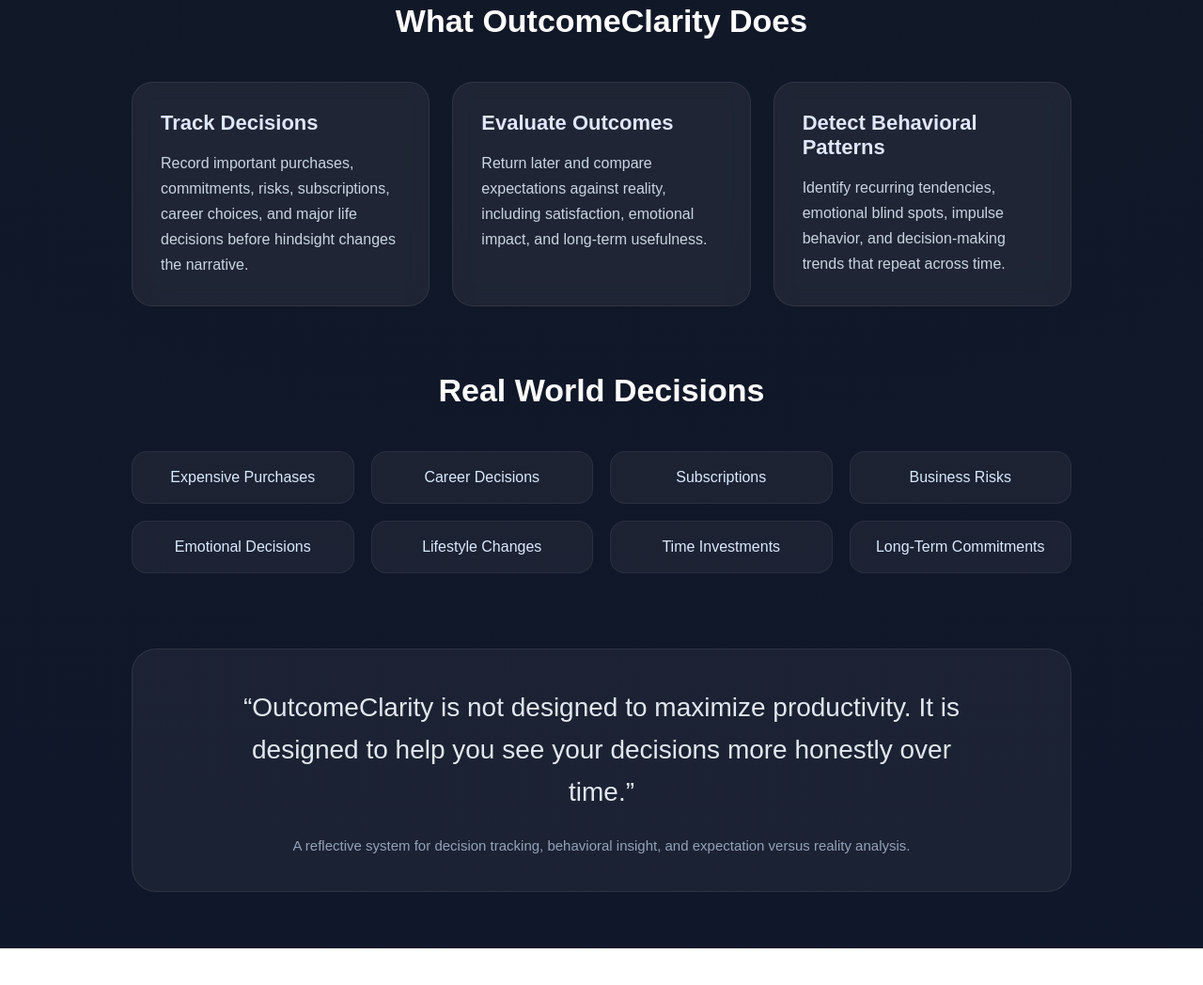
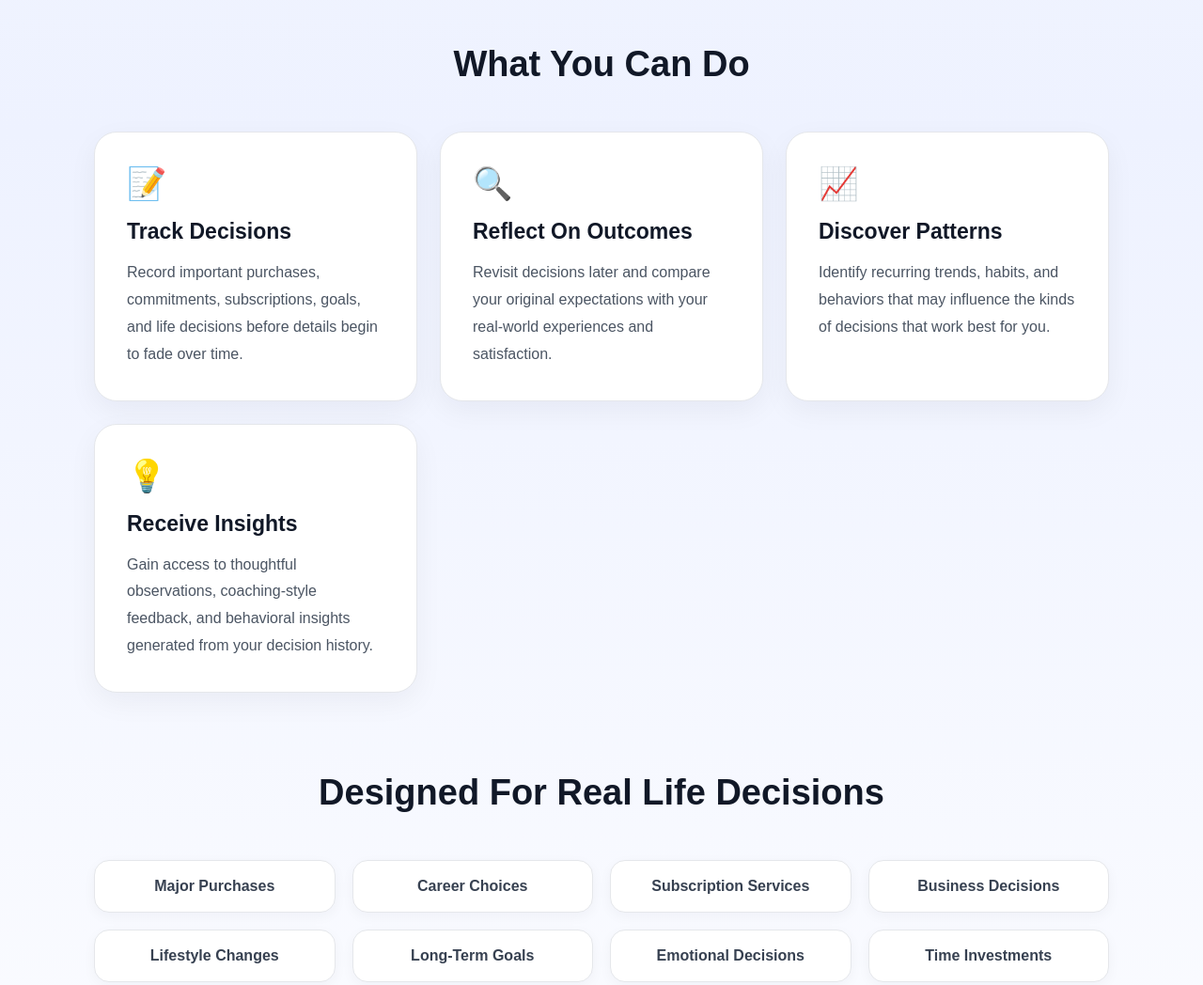
Before and after one commit to fredd248-ship-it/ads-backend-clean, a website: page public/onboard.html in a window 1280 px wide. Shown: the part 1000-2048 px from the top of the page at 94% size. Before the commit the page ends 2009 px from the top, so only its background shows below. Drawn offline with Linux system fonts and the light colour scheme.

Commit message:
Improve onboarding landing page design and messaging

````diff
--- a/public/onboard.html
+++ b/public/onboard.html
@@ -1,3 +1,4 @@
+```html
 <!DOCTYPE html>
 <html lang="en">
 <head>
@@ -17,59 +18,68 @@
 body {
   font-family: Arial, sans-serif;
   background:
-    radial-gradient(circle at top, #312e81 0%, #111827 45%, #0f172a 100%);
-  color: white;
+    linear-gradient(to bottom,
+      #f7f9fc 0%,
+      #eef2ff 45%,
+      #ffffff 100%);
+  color: #1f2937;
   min-height: 100vh;
   overflow-x: hidden;
 }
 
 .page-wrapper {
   width: 100%;
-  padding: 60px 20px;
+  padding: 60px 20px 80px;
   display: flex;
   justify-content: center;
 }
 
 .container {
   width: 100%;
-  max-width: 1000px;
+  max-width: 1080px;
 }
+
+/* HERO */
 
 .hero-section {
   text-align: center;
-  margin-bottom: 70px;
+  margin-bottom: 90px;
 }
 
 .logo-badge {
   display: inline-block;
-  background: rgba(255,255,255,0.08);
-  border: 1px solid rgba(255,255,255,0.12);
+  background: white;
+  border: 1px solid #dbeafe;
+  color: #4f46e5;
   padding: 10px 18px;
   border-radius: 999px;
   font-size: 14px;
-  color: #c7d2fe;
-  margin-bottom: 28px;
-  backdrop-filter: blur(10px);
+  font-weight: bold;
+  margin-bottom: 30px;
+  box-shadow: 0 4px 18px rgba(99,102,241,0.08);
 }
 
 .hero-title {
-  font-size: clamp(42px, 7vw, 72px);
-  line-height: 1.05;
-  font-weight: bold;
+  font-size: clamp(42px, 7vw, 68px);
+  line-height: 1.08;
+  font-weight: 800;
   margin-bottom: 28px;
+  color: #111827;
 }
 
 .highlight {
-  color: #818cf8;
+  color: #6366f1;
 }
 
 .hero-subtitle {
-  max-width: 760px;
+  max-width: 820px;
   margin: 0 auto;
-  color: #cbd5e1;
-  font-size: 20px;
-  line-height: 1.7;
+  color: #4b5563;
+  font-size: 21px;
+  line-height: 1.8;
 }
+
+/* BUTTONS */
 
 .button-group {
   margin-top: 42px;
@@ -92,127 +102,160 @@
 .primary-btn {
   background: #6366f1;
   color: white;
-  box-shadow: 0 10px 30px rgba(99,102,241,0.35);
+  box-shadow: 0 10px 25px rgba(99,102,241,0.22);
 }
 
 .primary-btn:hover {
   transform: translateY(-2px);
-  background: #7477ff;
+  background: #5558ee;
 }
 
 .secondary-btn {
-  background: rgba(255,255,255,0.08);
-  color: white;
-  border: 1px solid rgba(255,255,255,0.12);
+  background: white;
+  color: #374151;
+  border: 1px solid #d1d5db;
 }
 
 .secondary-btn:hover {
-  background: rgba(255,255,255,0.14);
+  background: #f9fafb;
   transform: translateY(-2px);
 }
 
+/* GENERAL SECTIONS */
+
 .section {
-  margin-bottom: 70px;
+  margin-bottom: 85px;
 }
 
 .section-title {
   text-align: center;
-  font-size: 34px;
-  margin-bottom: 20px;
+  font-size: 38px;
+  margin-bottom: 24px;
+  color: #111827;
 }
 
 .section-text {
   text-align: center;
-  color: #cbd5e1;
-  max-width: 800px;
+  color: #4b5563;
+  max-width: 860px;
   margin: 0 auto;
-  line-height: 1.8;
+  line-height: 1.9;
   font-size: 18px;
 }
 
+/* FEATURE CARDS */
+
 .cards-grid {
-  margin-top: 45px;
+  margin-top: 50px;
   display: grid;
   grid-template-columns: repeat(auto-fit, minmax(260px, 1fr));
   gap: 24px;
 }
 
 .card {
-  background: rgba(255,255,255,0.06);
-  border: 1px solid rgba(255,255,255,0.08);
-  border-radius: 22px;
-  padding: 30px;
-  backdrop-filter: blur(10px);
+  background: white;
+  border-radius: 24px;
+  padding: 34px;
+  border: 1px solid #e5e7eb;
+  box-shadow: 0 10px 30px rgba(15,23,42,0.05);
   transition: 0.25s ease;
 }
 
 .card:hover {
   transform: translateY(-4px);
-  background: rgba(255,255,255,0.09);
+  box-shadow: 0 18px 40px rgba(99,102,241,0.12);
+}
+
+.card-icon {
+  font-size: 34px;
+  margin-bottom: 18px;
 }
 
 .card h3 {
   margin-bottom: 16px;
-  font-size: 22px;
-  color: #e0e7ff;
+  font-size: 23px;
+  color: #111827;
 }
 
 .card p {
-  color: #cbd5e1;
-  line-height: 1.7;
+  color: #4b5563;
+  line-height: 1.8;
 }
 
+/* USE CASES */
+
 .use-cases {
-  margin-top: 45px;
+  margin-top: 50px;
   display: grid;
   grid-template-columns: repeat(auto-fit, minmax(220px, 1fr));
   gap: 18px;
 }
 
 .use-case {
-  background: rgba(255,255,255,0.05);
+  background: white;
   border-radius: 16px;
   padding: 18px;
   text-align: center;
-  color: #dbeafe;
-  border: 1px solid rgba(255,255,255,0.06);
+  color: #374151;
+  border: 1px solid #e5e7eb;
+  font-weight: 600;
+  box-shadow: 0 4px 14px rgba(15,23,42,0.04);
 }
 
+/* FINAL SECTION */
+
 .quote-section {
-  margin-top: 80px;
+  margin-top: 70px;
   text-align: center;
-  padding: 40px;
-  background: rgba(255,255,255,0.05);
-  border-radius: 26px;
-  border: 1px solid rgba(255,255,255,0.08);
+  padding: 50px 35px;
+  background:
+    linear-gradient(
+      135deg,
+      #eef2ff 0%,
+      #ffffff 100%
+    );
+  border-radius: 30px;
+  border: 1px solid #dbeafe;
 }
 
 .quote {
-  font-size: 28px;
-  line-height: 1.6;
-  color: #e2e8f0;
-  max-width: 800px;
+  font-size: 30px;
+  line-height: 1.7;
+  color: #1f2937;
+  max-width: 860px;
   margin: 0 auto;
+  font-weight: 600;
 }
 
 .footer-text {
   margin-top: 25px;
-  color: #94a3b8;
-  font-size: 15px;
+  color: #6b7280;
+  font-size: 16px;
+  line-height: 1.7;
 }
 
+/* MOBILE */
+
 @media (max-width: 768px) {
+
+  .hero-title {
+    font-size: 46px;
+  }
 
   .hero-subtitle {
     font-size: 18px;
   }
 
   .section-title {
-    font-size: 28px;
+    font-size: 30px;
   }
 
   .quote {
-    font-size: 22px;
+    font-size: 24px;
+  }
+
+  .page-wrapper {
+    padding-top: 40px;
   }
 
 }
@@ -235,14 +278,21 @@
       </div>
 
       <h1 class="hero-title">
-        Your Memory Is A <span class="highlight">Poor Judge</span><br>
-        Of Your Past Decisions
+        Reflect On Your Decisions<br>
+        With <span class="highlight">Greater Clarity</span>
       </h1>
 
       <p class="hero-subtitle">
-        OutcomeClarity helps you compare what you expected against what
-        actually happened — so you can identify patterns, improve judgment,
-        and stop quietly rewriting your own history over time.
+
+        Life moves quickly, and important decisions can be difficult
+        to evaluate clearly over time.
+
+        <br><br>
+
+        OutcomeClarity gives you a simple way to track decisions,
+        reflect on outcomes, and better understand the patterns
+        that shape your experiences.
+
       </p>
 
       <div class="button-group">
@@ -259,23 +309,30 @@
 
     </section>
 
-    <!-- WHY IT MATTERS -->
+    <!-- MAIN EXPLANATION -->
 
     <section class="section">
 
       <h2 class="section-title">
-        Why This Matters
+        Thoughtful Reflection Over Time
       </h2>
 
       <p class="section-text">
-        Most people remember decisions emotionally — not accurately.
+
+        Whether it’s a major purchase, a career move, a subscription,
+        or a personal goal, OutcomeClarity helps you look back thoughtfully
+        and compare what you expected with what actually happened.
+
         <br><br>
-        Over time, expectations shift, regret fades, outcomes get rationalized,
-        and the brain slowly rewrites the story.
+
+        As you continue using the system, OutcomeClarity can also provide
+        insights, behavioral patterns, and gentle coaching observations
+        based on your decision history over time.
+
         <br><br>
-        OutcomeClarity creates a structured record before memory distortion
-        takes over, allowing you to compare what you believed would happen
-        against what actually happened later.
+
+        Small reflections can lead to meaningful insight.
+
       </p>
 
     </section>
@@ -285,35 +342,56 @@
     <section class="section">
 
       <h2 class="section-title">
-        What OutcomeClarity Does
+        What You Can Do
       </h2>
 
       <div class="cards-grid">
 
         <div class="card">
+          <div class="card-icon">📝</div>
+
           <h3>Track Decisions</h3>
+
           <p>
-            Record important purchases, commitments, risks,
-            subscriptions, career choices, and major life decisions
-            before hindsight changes the narrative.
+            Record important purchases, commitments,
+            subscriptions, goals, and life decisions
+            before details begin to fade over time.
           </p>
         </div>
 
         <div class="card">
-          <h3>Evaluate Outcomes</h3>
+          <div class="card-icon">🔍</div>
+
+          <h3>Reflect On Outcomes</h3>
+
           <p>
-            Return later and compare expectations against reality,
-            including satisfaction, emotional impact,
-            and long-term usefulness.
+            Revisit decisions later and compare your
+            original expectations with your real-world
+            experiences and satisfaction.
           </p>
         </div>
 
         <div class="card">
-          <h3>Detect Behavioral Patterns</h3>
+          <div class="card-icon">📈</div>
+
+          <h3>Discover Patterns</h3>
+
           <p>
-            Identify recurring tendencies, emotional blind spots,
-            impulse behavior, and decision-making trends
-            that repeat across time.
+            Identify recurring trends, habits,
+            and behaviors that may influence
+            the kinds of decisions that work best for you.
+          </p>
+        </div>
+
+        <div class="card">
+          <div class="card-icon">💡</div>
+
+          <h3>Receive Insights</h3>
+
+          <p>
+            Gain access to thoughtful observations,
+            coaching-style feedback, and behavioral
+            insights generated from your decision history.
           </p>
         </div>
 
@@ -326,25 +404,33 @@
     <section class="section">
 
       <h2 class="section-title">
-        Real World Decisions
+        Designed For Real Life Decisions
       </h2>
 
       <div class="use-cases">
 
         <div class="use-case">
-          Expensive Purchases
+          Major Purchases
         </div>
 
         <div class="use-case">
-          Career Decisions
+          Career Choices
         </div>
 
         <div class="use-case">
-          Subscriptions
+          Subscription Services
         </div>
 
         <div class="use-case">
-          Business Risks
+          Business Decisions
+        </div>
+
+        <div class="use-case">
+          Lifestyle Changes
+        </div>
+
+        <div class="use-case">
+          Long-Term Goals
         </div>
 
         <div class="use-case">
@@ -352,15 +438,7 @@
         </div>
 
         <div class="use-case">
-          Lifestyle Changes
-        </div>
-
-        <div class="use-case">
           Time Investments
-        </div>
-
-        <div class="use-case">
-          Long-Term Commitments
         </div>
 
       </div>
@@ -372,13 +450,14 @@
     <section class="quote-section">
 
       <div class="quote">
-        “OutcomeClarity is not designed to maximize productivity.
-        It is designed to help you see your decisions more honestly over time.”
+        “OutcomeClarity is designed to help you better understand
+        your experiences, your decisions, and the patterns that
+        shape your life over time.”
       </div>
 
       <div class="footer-text">
-        A reflective system for decision tracking, behavioral insight,
-        and expectation versus reality analysis.
+        A reflective system for decision tracking,
+        personal insight, and thoughtful self-evaluation.
       </div>
 
     </section>
@@ -401,3 +480,4 @@
 
 </body>
 </html>
+```
````
